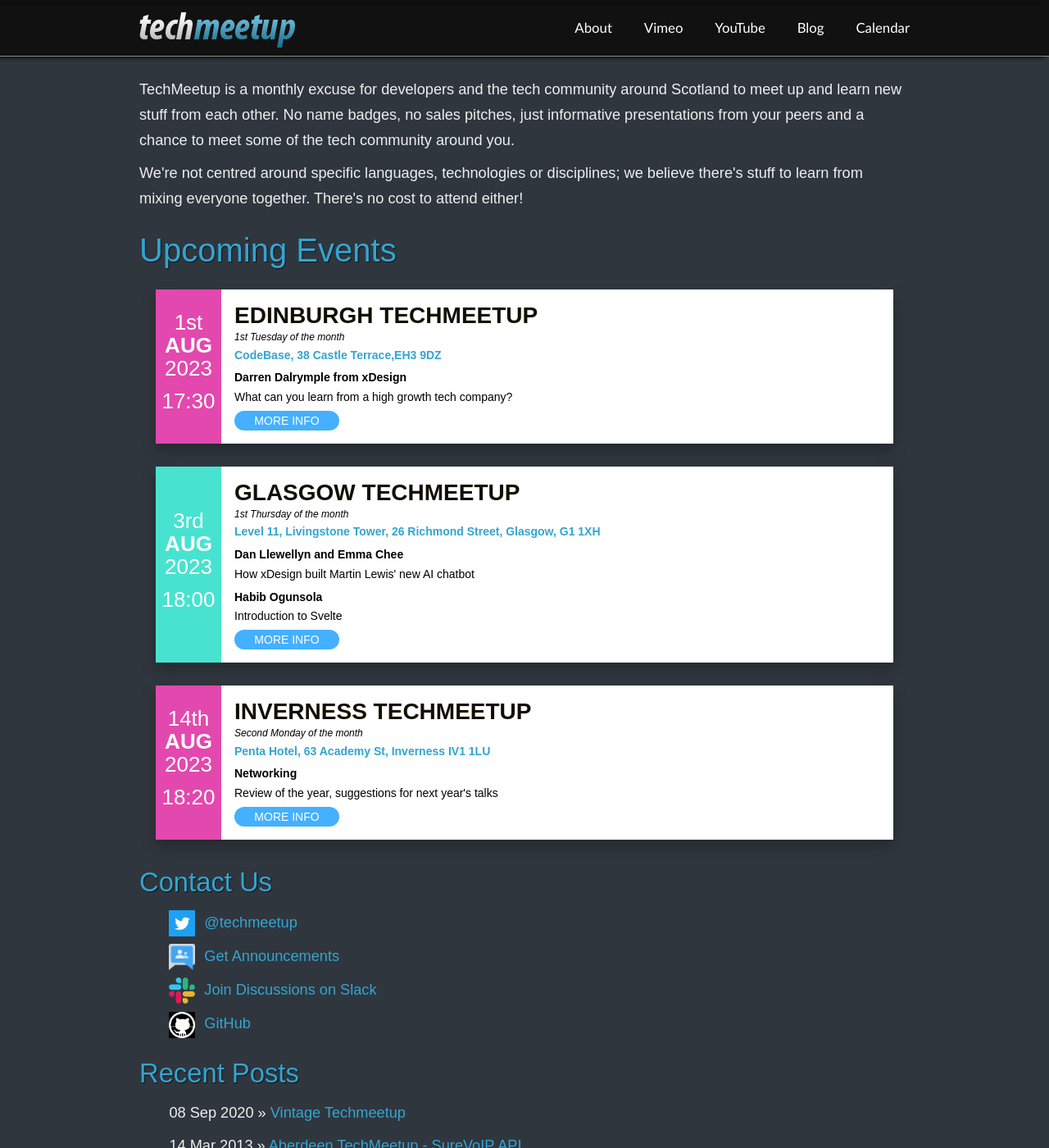
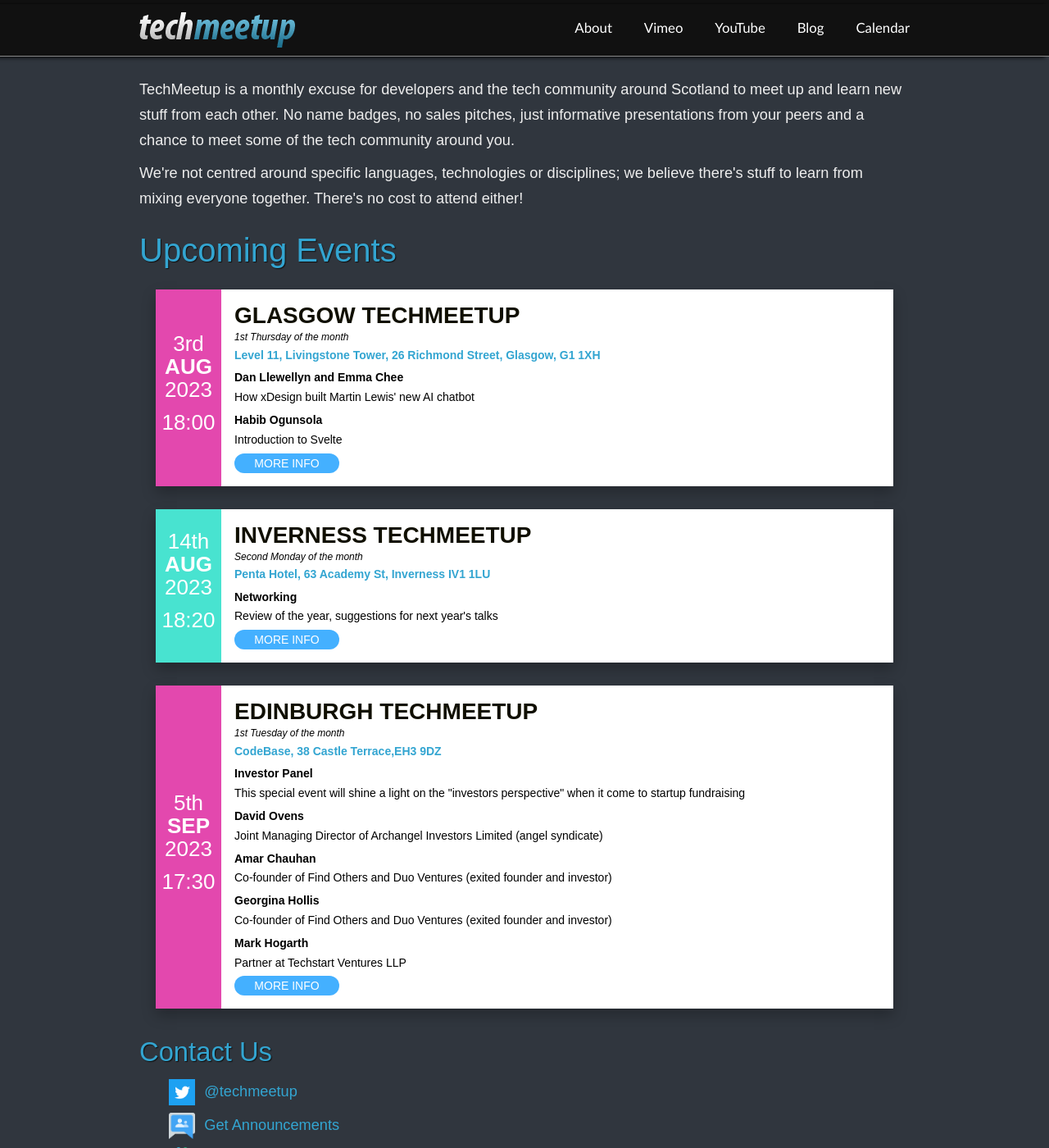
Before and after one commit to techmeetup/techmeetup.co.uk, a Jekyll site: the page built from index.html, in a window 1280 px wide and 1400 px high. Shown: the whole window at 82% size. Built offline with Jekyll 4.4.1, drawn with Linux system fonts in a browser that asks for light colours.

Commit message:
Update index.json with Edinburgh September 2023

```diff
--- a/_data/index.json
+++ b/_data/index.json
@@ -2,17 +2,33 @@
   {
     "city": "edinburgh",
     "on": "1st Tuesday of the month",
-    "meetup": "https://www.meetup.com/techmeetup/events/292672962/",
+    "meetup": "https://www.meetup.com/techmeetup/events/292672968/",
     "location": {
       "link": "https://goo.gl/maps/vGxnZeziwdJ2",
       "address": "CodeBase, 38 Castle Terrace,EH3 9DZ"
     },
     "active": "true",
-    "date": "2023-08-01T17:30:00Z",
+    "date": "2023-09-05T17:30:00Z",
     "speakers": [
       {
-        "name": "Darren Dalrymple from xDesign",
-        "talk": "What can you learn from a high growth tech company?"
+        "name": "Investor Panel",
+        "talk": "This special event will shine a light on the \"investors perspective\" when it come to startup fundraising"
+      },
+      {
+        "name": "David Ovens﻿",
+        "talk": "Joint Managing Director of Archangel Investors Limited (angel syndicate)"
+      },
+      {
+        "name": "Amar Chauhan",
+        "talk": "Co-founder of Find Others and Duo Ventures (exited founder and investor)"
+      },
+      {
+        "name": "Georgina Hollis",
+        "talk": "Co-founder of Find Others and Duo Ventures (exited founder and investor)"
+      },
+      {
+        "name": "Mark Hogarth",
+        "talk": "Partner at Techstart Ventures LLP"
       }
     ]
   },
```
